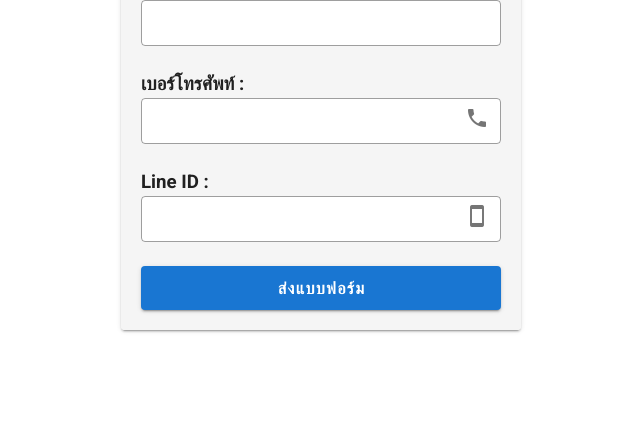
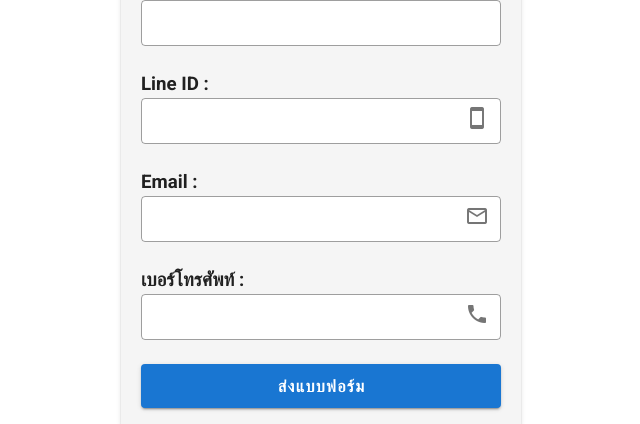
Before and after one commit to Tiewly/penhwang_frontend_mobile, a Nuxt app: page /startform in a window 1280 px wide. Shown: the part 502-926 px from the top of the page, without its empty margins (319-959 px from the left). Before the commit the page ends 832 px from the top, so only its background shows below. Built offline with nearby package versions, Linux system fonts and the light colour scheme.

Commit message:
Add email form

```diff
--- a/pages/startform.vue
+++ b/pages/startform.vue
@@ -63,12 +63,12 @@
         ></v-textarea>
         <br />
 
-        <h3>เบอร์โทรศัพท์ :</h3>
+        <h3>Line ID :</h3>
         <v-textarea
-          v-model="tel"
-          :rules="telRules"
+          v-model="lineId"
+          :rules="lineIdRules"
           required
-          append-icon="mdi-phone"
+          append-icon="mdi-cellphone"
           auto-grow
           dense
           outlined
@@ -79,12 +79,28 @@
         ></v-textarea>
         <br />
 
-        <h3>Line ID :</h3>
+        <h3>Email :</h3>
         <v-textarea
-          v-model="lineId"
-          :rules="lineIdRules"
+          v-model="email"
+          :rules="emailRules"
           required
-          append-icon="mdi-cellphone"
+          append-icon="mdi-email-outline"
+          auto-grow
+          dense
+          outlined
+          rows="2"
+          row-height="20"
+          hide-details
+          background-color="#FFFFFF"
+        ></v-textarea>
+        <br />
+
+        <h3>เบอร์โทรศัพท์ :</h3>
+        <v-textarea
+          v-model="tel"
+          :rules="telRules"
+          required
+          append-icon="mdi-phone"
           auto-grow
           dense
           outlined
@@ -123,7 +139,10 @@ export default {
     lastnameRules: [(v) => !!v || 'Last name is required'],
 
     tel: null,
-    telRules: [(v) => !!v || 'Phone number  is required'],
+    telRules: [(v) => !!v || 'Phone number is required'],
+
+    email: null,
+    emailRules: [(v) => !!v || 'Email is required'],
 
     lineId: null,
     lineIdRules: [(v) => !!v || 'Line ID is required'],
```
